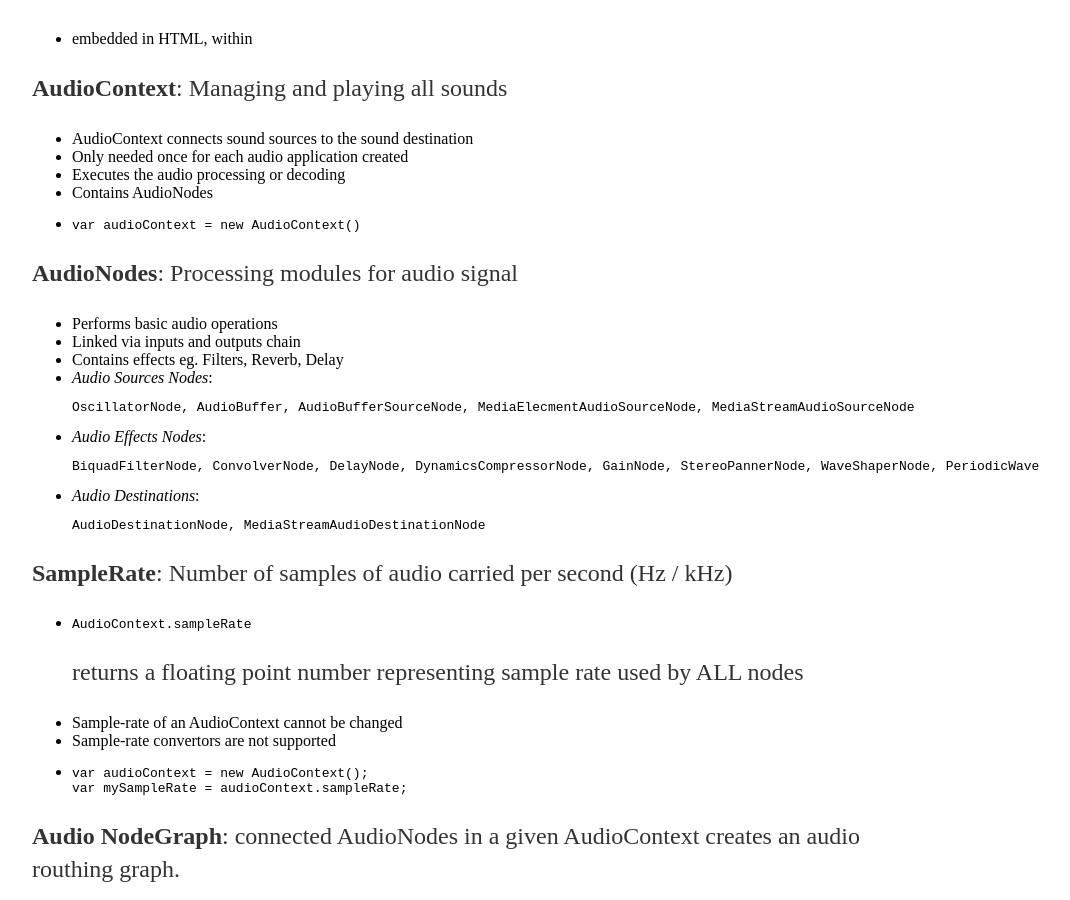
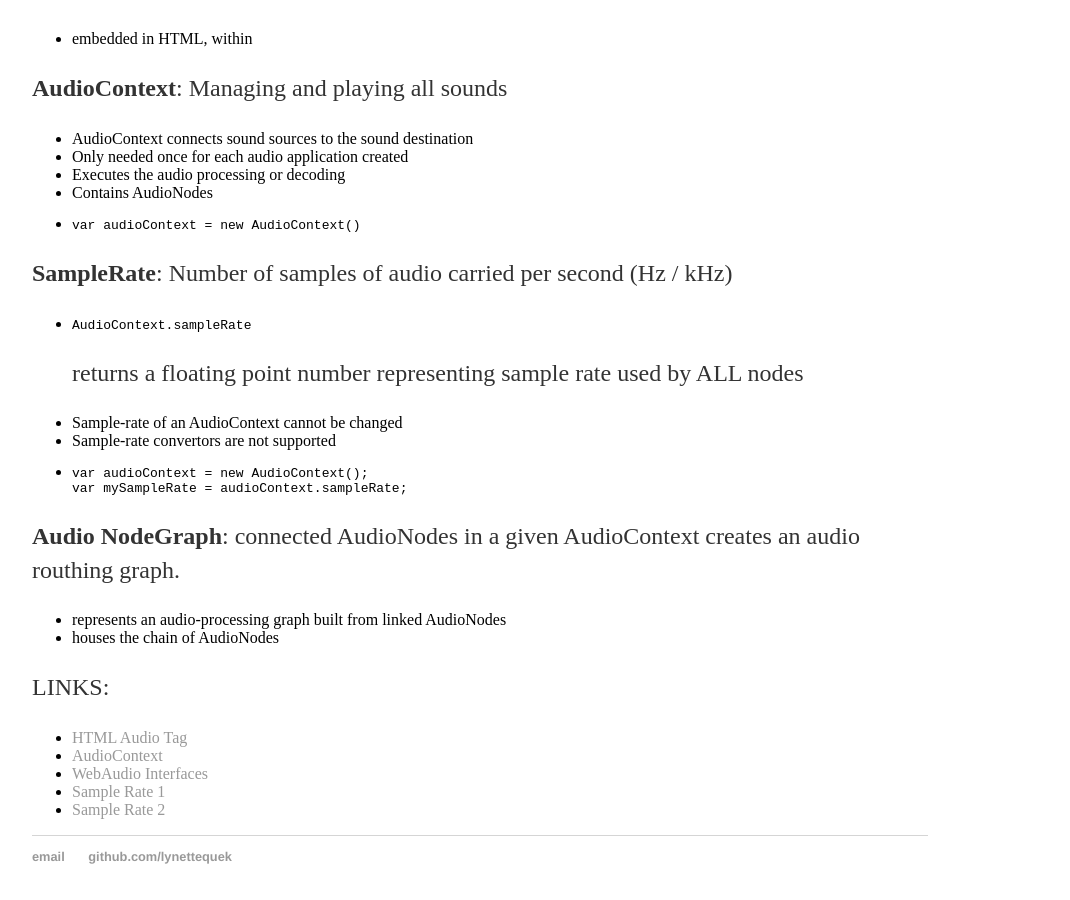
Before and after one commit to lynettequek/lynettequek.github.io, a Jekyll site: the page built from _posts/2015-05-14-WebAudio-Blog-1.md, in a window 1280 px wide and 900 px high, scrolled down 697 px. Shown: the whole window, without its empty margins (160-1230 px from the left). Built offline with Jekyll 4.4.1, drawn with Linux system fonts in a browser that asks for light colours.

Commit message:
Update 2015-05-14-WebAudio-Blog-1.md

````diff
--- a/_posts/2015-05-14-WebAudio-Blog-1.md
+++ b/_posts/2015-05-14-WebAudio-Blog-1.md
@@ -36,24 +36,6 @@ tag specifies a standard way to embed audio in a web page
 var audioContext = new AudioContext()
 ```
 
-**AudioNodes**: Processing modules for audio signal
-
-- Performs basic audio operations
-- Linked via inputs and outputs chain
-- Contains effects eg. Filters, Reverb, Delay
-- *Audio Sources Nodes*:
-```
-OscillatorNode, AudioBuffer, AudioBufferSourceNode, MediaElecmentAudioSourceNode, MediaStreamAudioSourceNode
-```
-- *Audio Effects Nodes*:
-```
-BiquadFilterNode, ConvolverNode, DelayNode, DynamicsCompressorNode, GainNode, StereoPannerNode, WaveShaperNode, PeriodicWave
-```
-- *Audio Destinations*:
-```
-AudioDestinationNode, MediaStreamAudioDestinationNode
-```
-
 **SampleRate**: Number of samples of audio carried per second (Hz / kHz)
 
 -
````
